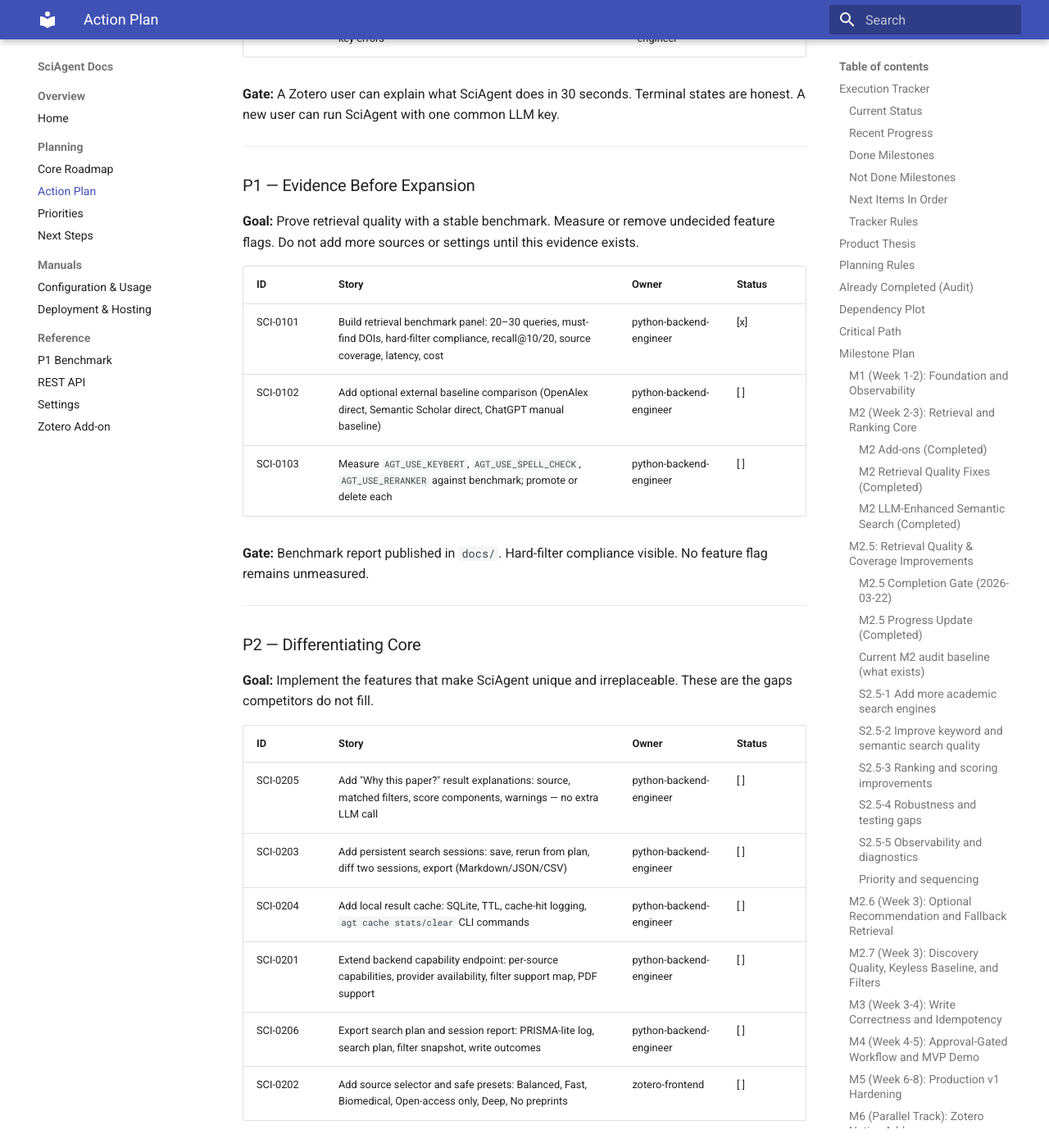
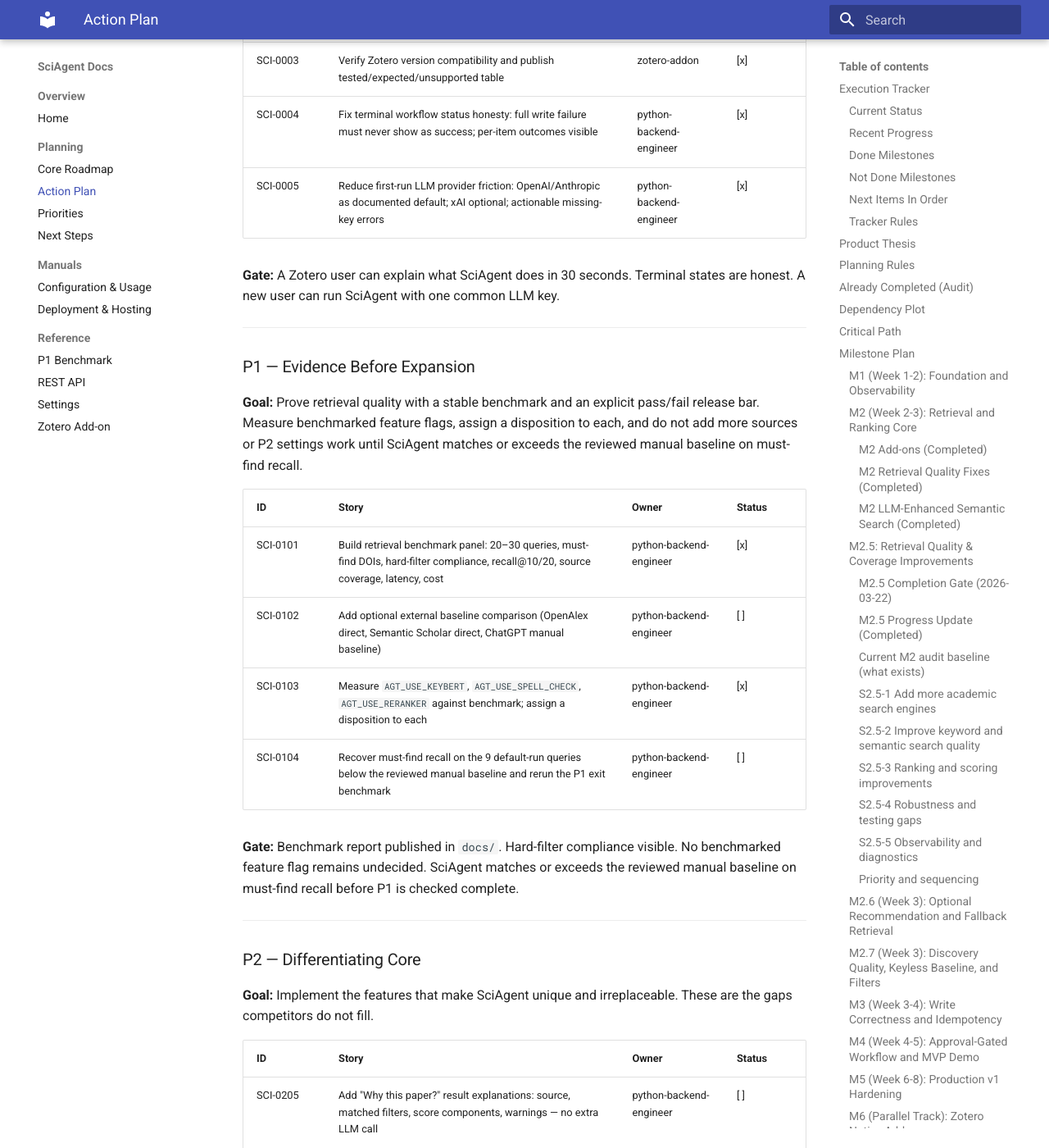
Before and after one commit to AdamKrysztopa/sciagent, an MkDocs documentation site: the page built from docs/actionable-plan.md, in a window 1280 px wide and 1400 px high, scrolled down 29670 px. Shown: the whole window at 82% size. Built offline with MkDocs 1.6.1 and Material for MkDocs 9.7.7, drawn with Linux system fonts in a browser that asks for light colours; some of the changed text lies outside the part shown.

Commit message:
refactor: update actionable plan and benchmark documentation with explicit feature flag dispositions

```diff
--- a/docs/actionable-plan.md
+++ b/docs/actionable-plan.md
@@ -12,12 +12,13 @@
 ### Current Status
 
 - Current focus: P1 — Evidence Before Expansion (post-P0 docs/metadata alignment, 2026-05-10)
-- Current next implementation target: SCI-0103 (feature-flag measurement and disposition)
-- Last completed: SCI-0101 (retrieval benchmark report) (2026-05-10)
+- Current next implementation target: SCI-0104 (recover must-find recall on the 9 below-baseline benchmark queries)
+- Last completed: SCI-0103 (feature-flag disposition) (2026-05-10)
 - M7 (Pluggability/Infrastructure) intentionally deprioritized: settings and elastic infra add value only after users trust the product output. See Phase P0–P2 ordering below.
 
 ### Recent Progress
 
+- ✅ SCI-0103 complete: KeyBERT is retired from active tuning after benchmark regression, spell check is explicitly deferred pending a typo-focused panel, and reranker is retained as a positive opt-in experiment; P1 still stays open because the current default benchmark remains below the reviewed manual baseline on 9 of 22 queries
 - ✅ SCI-0101 complete: benchmark report published in `docs/benchmark.md`; validated default run preserves hard filters and source coverage across all 22 queries, with 9 recall-only regressions against the manual web-search baseline
 - ✅ M6 complete: all ZAP-0–ZAP-11 stories done — native write path (ZAP-6/7/8), offline cache (ZAP-10), release automation (ZAP-11), /capabilities backend endpoint, nativeWriteEnabled pref
 - ✅ M6.1 complete: settings panel split (Connection & Auth / Search Defaults), pre-search filter composer, main-window panel (Tools > SciAgent opens standalone dialog), SourceToggles, version bumped to 0.1.2
@@ -62,7 +63,8 @@
 > Ordered by fastest path to a product a Zotero researcher would trust and recommend.
 
 - [x] SCI-0101 — Build retrieval benchmark panel (20–30 queries, recall@10, hard-filter compliance)
-- [ ] SCI-0103 — Measure or remove undecided feature flags (KeyBERT, spell check, reranker)
+- [x] SCI-0103 — Measure benchmarked feature flags and assign dispositions (retire, keep experimental, or promote)
+- [ ] SCI-0104 — Recover must-find recall on the 9 default-run queries below the reviewed manual baseline; rerun P1 exit benchmark before starting P2
 - [ ] SCI-0205 — Add "Why this paper?" result explanations (deterministic; no extra LLM call)
 - [ ] SCI-0203 — Add persistent search sessions (rerun, diff, export)
 - [ ] SCI-0204 — Add local result cache (SQLite, TTL, cache stats)
@@ -113,7 +115,7 @@
 9. **Settings are only valuable after users trust the results.** Infrastructure milestones (M7) ship after evidence (P1) and differentiation (P2).
 10. **The canonical product path is the Zotero add-on.** CLI/REST/Streamlit are developer and support interfaces, not the primary user journey.
 11. **Default LLM provider must minimize first-run friction.** OpenAI or Anthropic as documented default; xAI supported but not required.
-12. **Feature flags without benchmark evidence are technical debt.** `AGT_USE_KEYBERT`, `AGT_USE_SPELL_CHECK`, `AGT_USE_RERANKER` must be measured and either promoted or removed.
+12. **Feature flags without benchmark evidence or an explicit disposition are technical debt.** `AGT_USE_KEYBERT`, `AGT_USE_SPELL_CHECK`, `AGT_USE_RERANKER` must be measured and then either promoted, retained as clearly experimental, or removed.
 
 ## Already Completed (Audit)
 
@@ -719,15 +721,16 @@
 
 ### P1 — Evidence Before Expansion
 
-**Goal:** Prove retrieval quality with a stable benchmark. Measure or remove undecided feature flags. Do not add more sources or settings until this evidence exists.
+**Goal:** Prove retrieval quality with a stable benchmark and an explicit pass/fail release bar. Measure benchmarked feature flags, assign a disposition to each, and do not add more sources or P2 settings work until SciAgent matches or exceeds the reviewed manual baseline on must-find recall.
 
 | ID       | Story                                                                                                                                | Owner                   | Status |
 | -------- | ------------------------------------------------------------------------------------------------------------------------------------ | ----------------------- | ------ |
 | SCI-0101 | Build retrieval benchmark panel: 20–30 queries, must-find DOIs, hard-filter compliance, recall@10/20, source coverage, latency, cost | python-backend-engineer | [x]    |
 | SCI-0102 | Add optional external baseline comparison (OpenAlex direct, Semantic Scholar direct, ChatGPT manual baseline)                        | python-backend-engineer | [ ]    |
-| SCI-0103 | Measure `AGT_USE_KEYBERT`, `AGT_USE_SPELL_CHECK`, `AGT_USE_RERANKER` against benchmark; promote or delete each                       | python-backend-engineer | [ ]    |
+| SCI-0103 | Measure `AGT_USE_KEYBERT`, `AGT_USE_SPELL_CHECK`, `AGT_USE_RERANKER` against benchmark; assign a disposition to each                 | python-backend-engineer | [x]    |
+| SCI-0104 | Recover must-find recall on the 9 default-run queries below the reviewed manual baseline and rerun the P1 exit benchmark             | python-backend-engineer | [ ]    |
 
-**Gate:** Benchmark report published in `docs/`. Hard-filter compliance visible. No feature flag remains unmeasured.
+**Gate:** Benchmark report published in `docs/`. Hard-filter compliance visible. No benchmarked feature flag remains undecided. SciAgent matches or exceeds the reviewed manual baseline on must-find recall before P1 is checked complete.
 
 ---
 
```
Also changed, not shown: docs/benchmark.md (+11 -4 lines), docs/manual.md (+20 -20 lines).
